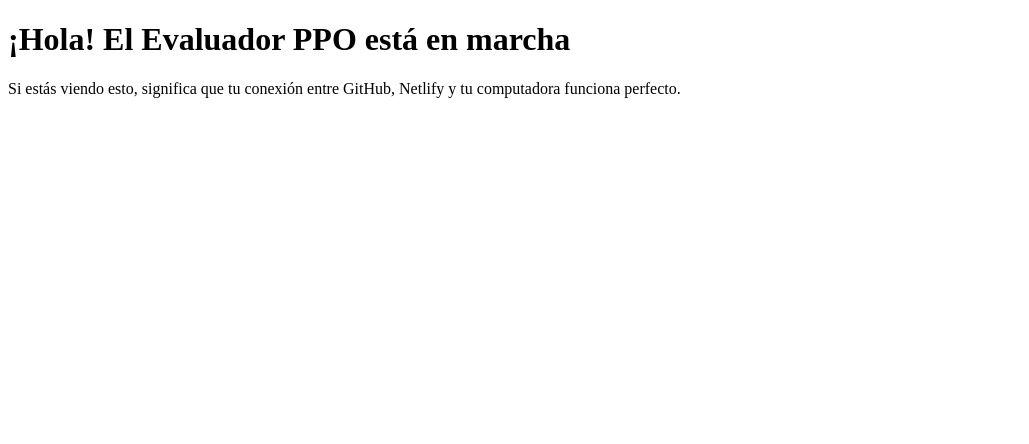
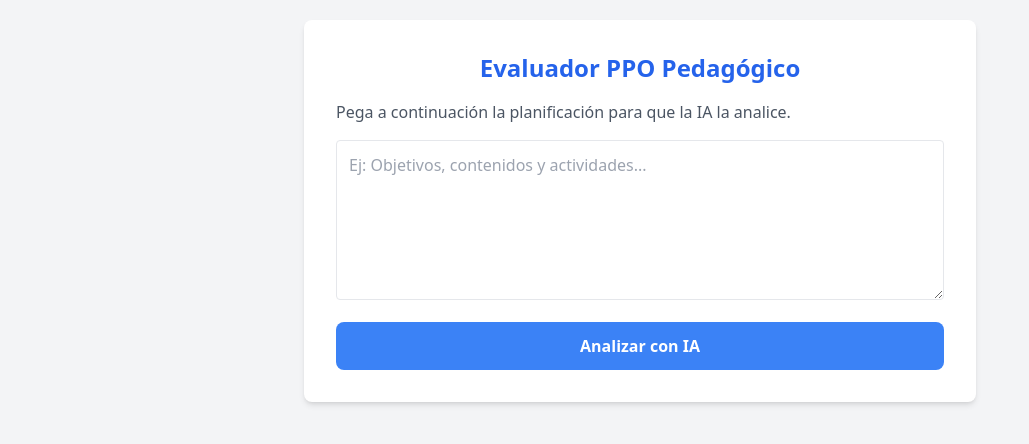
Before and after one commit to brunoortiz26/evaluador-ppo, a plain HTML site: page index.html in a window 1280 px wide. Shown: the whole page, without its empty margins (0-1029 px from the left). Drawn offline with nearby package versions, Linux system fonts and the light colour scheme.

Commit message:
Interfaz completa del evaluador

```diff
--- a/index.html
+++ b/index.html
@@ -3,10 +3,59 @@
 <head>
     <meta charset="UTF-8">
     <meta name="viewport" content="width=device-width, initial-scale=1.0">
-    <title>Evaluador PPO</title>
+    <title>Evaluador PPO - IA</title>
+    <script src="https://cdn.tailwindcss.com"></script>
 </head>
-<body>
-    <h1>¡Hola! El Evaluador PPO está en marcha</h1>
-    <p>Si estás viendo esto, significa que tu conexión entre GitHub, Netlify y tu computadora funciona perfecto.</p>
+<body class="bg-gray-100 min-h-screen p-5">
+    <div class="max-w-2xl mx-auto bg-white p-8 rounded-lg shadow-md">
+        <h1 class="text-2xl font-bold text-blue-600 mb-4 text-center">Evaluador PPO Pedagógico</h1>
+        <p class="text-gray-600 mb-4">Pega a continuación la planificación para que la IA la analice.</p>
+
+        <textarea id="inputPPO" class="w-full h-40 p-3 border rounded mb-4" placeholder="Ej: Objetivos, contenidos y actividades..."></textarea>
+
+        <button onclick="evaluarPPO()" id="btnEvaluar" class="w-full bg-blue-500 text-white px-6 py-3 rounded-lg font-bold hover:bg-blue-600 transition">
+            Analizar con IA
+        </button>
+
+        <div id="resultado" class="mt-6 p-4 border-t hidden">
+            <h2 class="font-bold text-lg mb-2 text-gray-800">Resultado del Análisis:</h2>
+            <div id="textoResultado" class="text-gray-700 whitespace-pre-line leading-relaxed"></div>
+        </div>
+    </div>
+
+    <script>
+        async function evaluarPPO() {
+            const text = document.getElementById('inputPPO').value;
+            const btn = document.getElementById('btnEvaluar');
+            const resDiv = document.getElementById('resultado');
+            const resTexto = document.getElementById('textoResultado');
+
+            if(!text) return alert("Por favor, ingresa un texto para evaluar.");
+
+            btn.innerText = "⏳ Analizando planificación...";
+            btn.disabled = true;
+            resDiv.classList.add('hidden');
+
+            try {
+                // El endpoint '/.netlify/functions/gemini' es el que crearemos a continuación
+                const response = await fetch('/.netlify/functions/gemini', {
+                    method: 'POST',
+                    body: JSON.stringify({ prompt: text })
+                });
+
+                if (!response.ok) throw new Error("Error en la respuesta de la IA");
+
+                const data = await response.json();
+                resTexto.innerText = data.reply;
+                resDiv.classList.remove('hidden');
+            } catch (err) {
+                resTexto.innerText = "⚠️ Error: Todavía no has configurado la 'Función de Netlify'. Avísame para decirte cómo hacerlo.";
+                resDiv.classList.remove('hidden');
+            } finally {
+                btn.innerText = "Analizar con IA";
+                btn.disabled = false;
+            }
+        }
+    </script>
 </body>
 </html>
```
